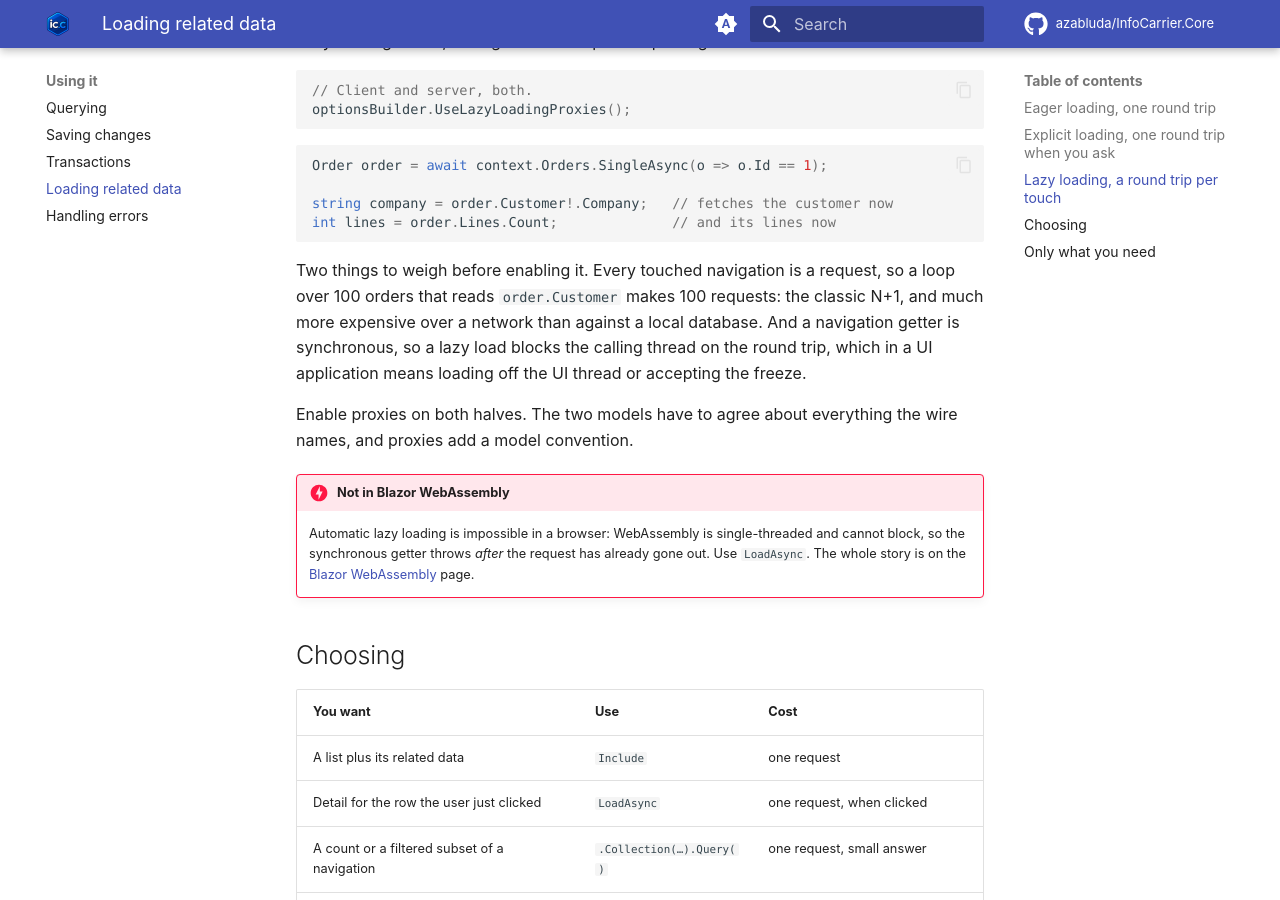
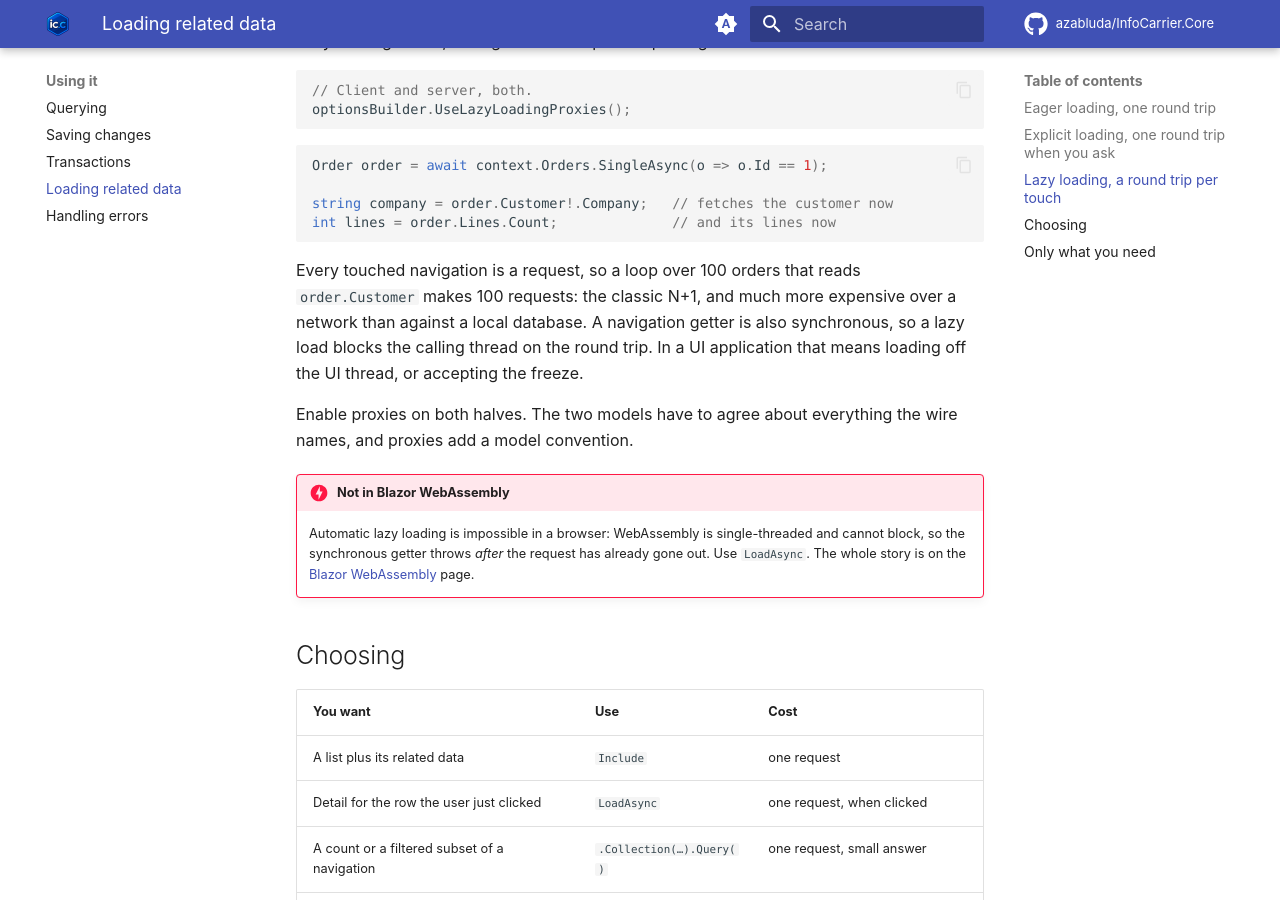
Before and after one commit to azabluda/InfoCarrier.Core, an MkDocs documentation site: the page built from website/docs/guide/loading-related-data.md, in a window 1280 px wide and 900 px high, scrolled down 1308 px. Built offline with MkDocs 1.6.1 and Material for MkDocs 9.7.7, drawn with Linux system fonts in a browser that asks for light colours; comment, search, counter and statistics services are not loaded; some of the changed text lies outside the part shown.

Commit message:
Docs D13: the humanizer pass over the 22 user-facing files
The step of the plan I had skipped, run now that the text is settled. It found
six things, all small:

- client.md, two headings restated by the sentence under them (pattern 29), both
  of which also opened with a fragment or a passive where an imperative is
  shorter. "Standard EF Core logging, worth turning on while..." is now "Turn on
  standard EF Core logging while...". "Two features are configured by building
  EF's internal service provider yourself" is now "Build EF's internal service
  provider yourself for two things".
- loading-related-data.md, "Two things to weigh before enabling it" announced the
  point instead of making it (pattern 28). The two things are now just stated.
- loading-related-data.md, an opener that spent a clause on "The difference is
  that" before saying what the difference was.
- saving-changes.md, "on a remote provider that is more than a figure of speech",
  a flourish standing in front of the mechanism, which the next clause already
  gives plainly.
- value-mappers.md, "an application storing one has opted into nothing", which
  needs a second read to parse.

The mechanical checks found nothing beyond false positives: no stock words, no
"not just X but Y", no shallow -ing clauses, no is/are avoidance, no fake
alternatives, no formulaic sayings, no stacked qualifiers, no hyphenated pairs
after the noun. The nine pattern-29 candidates were mostly a naive checker
matching a heading's words in the sentence that legitimately follows it.

Six findings in 22 files is the yield to expect when the rules were already in
context while the text was written. The pass is worth running anyway, because
none of these six is greppable, and because reading finished text is a different
job from writing it. It remains a weaker check than a reader who does not know
what the writer meant.

mkdocs build --strict: passes. py eng/doc-words.py --all --budget: exit 0.

Co-Authored-By: Claude Opus 5 <noreply@anthropic.com>

````diff
--- a/website/docs/guide/loading-related-data.md
+++ b/website/docs/guide/loading-related-data.md
@@ -67,11 +66,10 @@ string company = order.Customer!.Company;   // fetches the customer now
 int lines = order.Lines.Count;              // and its lines now
 ```
 
-Two things to weigh before enabling it. Every touched navigation is a request, so a loop over 100
-orders that reads `order.Customer` makes 100 requests: the classic N+1, and much more expensive over
-a network than against a local database. And a navigation getter is synchronous, so a lazy load
-blocks the calling thread on the round trip, which in a UI application means loading off the UI
-thread or accepting the freeze.
+Every touched navigation is a request, so a loop over 100 orders that reads `order.Customer` makes
+100 requests: the classic N+1, and much more expensive over a network than against a local database.
+A navigation getter is also synchronous, so a lazy load blocks the calling thread on the round trip.
+In a UI application that means loading off the UI thread, or accepting the freeze.
 
 Enable proxies on both halves. The two models have to agree about everything the wire names, and
 proxies add a model convention.
````
Also changed, not shown: other parts of website/docs/guide/loading-related-data.md (+1 -2 lines), website/docs/configuration/client.md (+3 -3 lines), website/docs/configuration/value-mappers.md (+3 -2 lines), website/docs/guide/saving-changes.md (+3 -3 lines).
